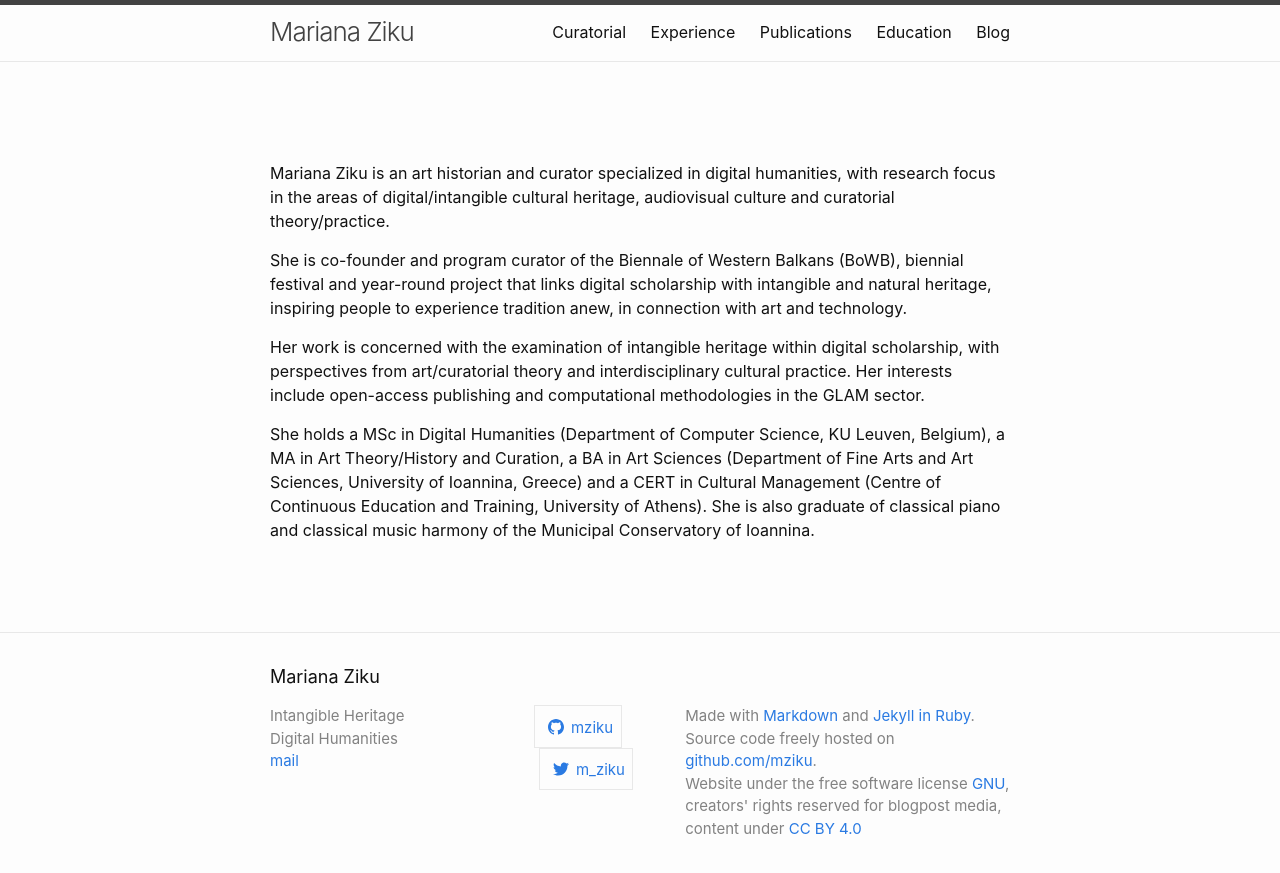
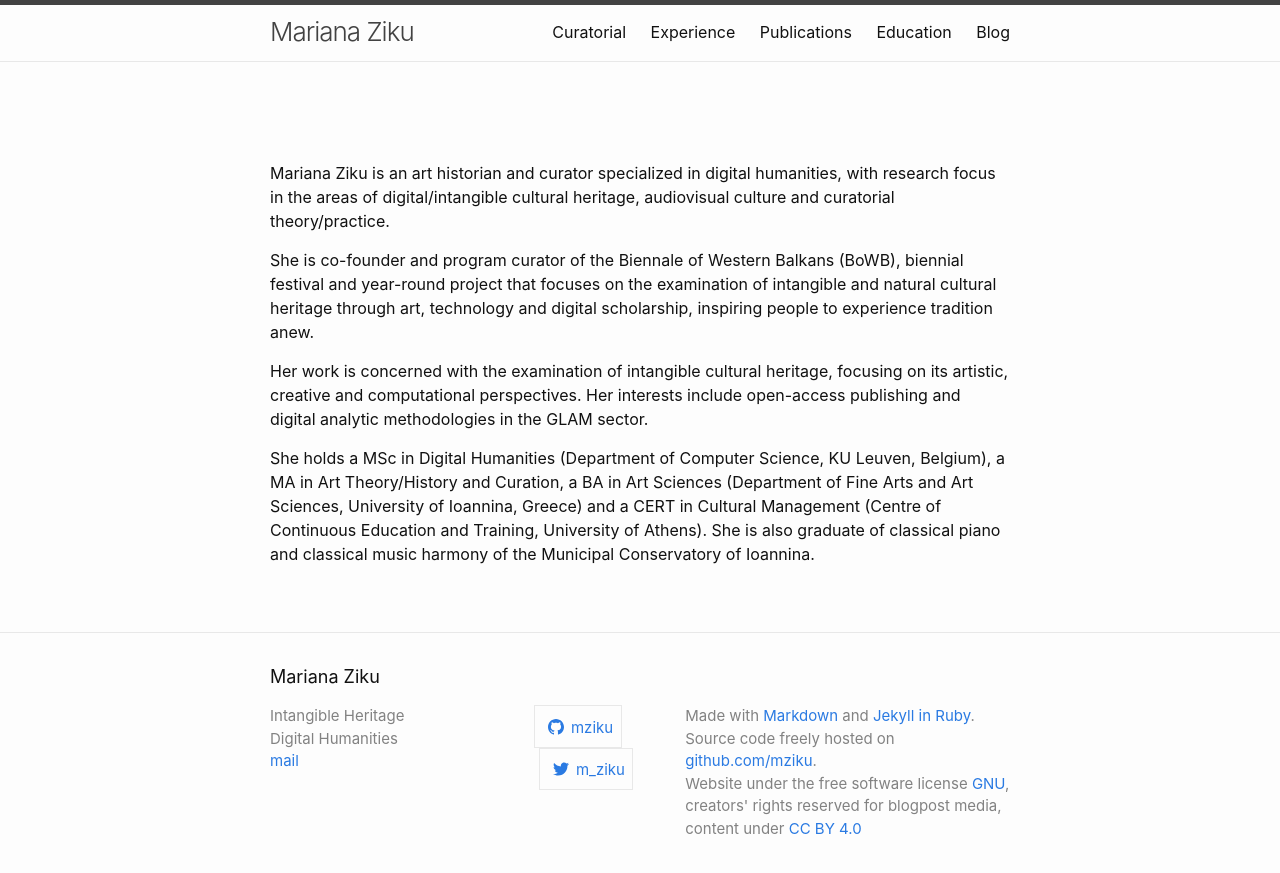
Before and after one commit to mziku/mziku.github.io, a Jekyll site: the page built from index.md, in a window 1280 px wide. Shown: the top 873 px of the page. Built offline with Jekyll 4.4.1, drawn with Linux system fonts in a browser that asks for light colours.

Commit message:
Update index.md

```diff
--- a/index.md
+++ b/index.md
@@ -6,8 +6,8 @@
 
 Mariana Ziku is an art historian and curator specialized in digital humanities, with research focus in the areas of digital/intangible cultural heritage, audiovisual culture and curatorial theory/practice.
 
-She is co-founder and program curator of the Biennale of Western Balkans (BoWB), biennial festival and year-round project that links digital scholarship with intangible and natural heritage, inspiring people to experience tradition anew, in connection with art and technology.
+She is co-founder and program curator of the Biennale of Western Balkans (BoWB), biennial festival and year-round project that focuses on the examination of intangible and natural cultural heritage through art, technology and digital scholarship, inspiring people to experience tradition anew.
 
-Her work is concerned with the examination of intangible heritage within digital scholarship, with perspectives from art/curatorial theory and interdisciplinary cultural practice. Her interests include open-access publishing and computational methodologies in the GLAM sector.
+Her work is concerned with the examination of intangible cultural heritage, focusing on its artistic, creative and computational perspectives. Her interests include open-access publishing and digital analytic methodologies in the GLAM sector.
 
 She holds a MSc in Digital Humanities (Department of Computer Science, KU Leuven, Belgium), a MA in Art Theory/History and Curation, a BA in Art Sciences (Department of Fine Arts and Art Sciences, University of Ioannina, Greece) and a CERT in Cultural Management (Centre of Continuous Education and Training, University of Athens). She is also graduate of classical piano and classical music harmony of the Municipal Conservatory of Ioannina.
```
